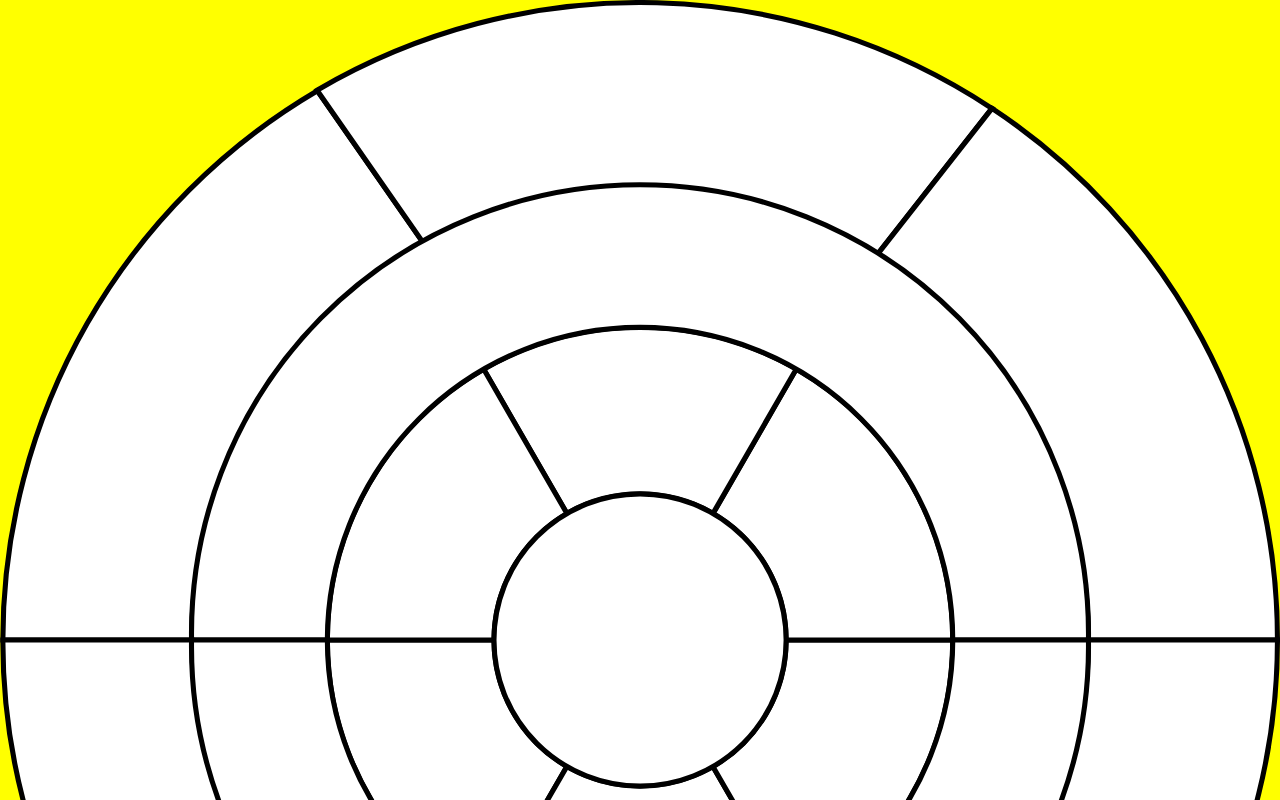
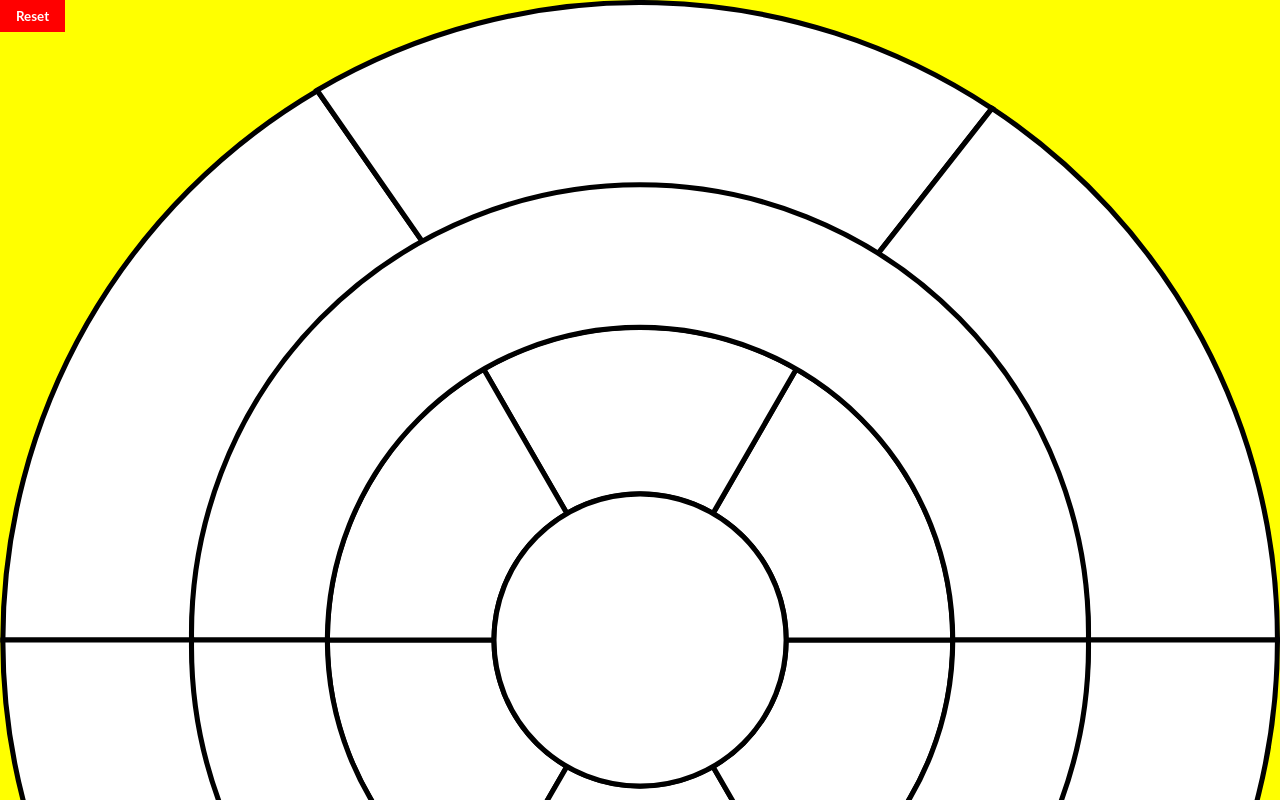
Before and after one commit to pgm-jandeschacht/prototype_roos, a React (Create React App) app: page / in a window 1280 px wide. Built offline with nearby package versions, Linux system fonts and the light colour scheme.

Commit message:
Reset button and unclickable when moving

```diff
--- a/src/components/rose/Rose.tsx
+++ b/src/components/rose/Rose.tsx
@@ -12,6 +12,14 @@ const StyledDiv = styled.div`
     /* background: red; */
     /* -ms-overflow-style: none;
     scrollbar-width: none; */
+`
+
+const StyledButton = styled.button`
+    position: absolute;
+    background: red;
+    padding: 0.5rem 1rem;
+    color: white;
+    font-weight: bold;
 `
 
 interface StyledSvgProps {
@@ -66,13 +74,15 @@ const Rose: React.FC = () => {
     const [cats, setCats] = useState(null);
     const [groupId, setGroupId] = useState('');
     const [width, setWidth] = useState(0)
+    const [pointerOrigin, setPointerOrigin] = useState({x: 0, y: 0});
+    const [viewBox, setViewBox] = useState({x: 0, y: 0, width: 125.83, height: 125.84});
 
     const handleClicking = (e: React.MouseEvent<SVGElement>) => {
         const data: any = e.target;
         setCategoryId(data.id);
         setDataId(data.id);
 
-        if(data.nodeName !== 'svg') {
+        if(data.nodeName !== 'svg' && pointerOrigin.x === e.clientX) {
             setGroupId(data.parentNode);
             setPopup(true);
         }
@@ -87,8 +97,6 @@ const Rose: React.FC = () => {
     const rose = useRef(null);
 
     const [isPointerDown, setIsPointerDown] = useState(false)
-    const [pointerOrigin, setPointerOrigin] = useState({x: 0, y: 0});
-    const [viewBox, setViewBox] = useState({x: 0, y: 0, width: 125.83, height: 125.84});
     const [newViewBox, setNewViewBox] = useState({x: 0, y: 0});
     const [ratio, setRatio] = useState(0)
     const [viewBoxString, setViewBoxString] = useState('0 0 125.83 125.84')
@@ -122,12 +130,10 @@ const Rose: React.FC = () => {
     const onDown = (e: React.MouseEvent) => {
         setIsPointerDown(true);
         setPointerOrigin({x: e.clientX, y: e.clientY});
-        console.log(viewBox.width)
     }
 
     const onMove = (e: React.MouseEvent) => {
         if(isPointerDown) {
-            console.log(ratio)
             setNewViewBox({x: viewBox.x - ((e.clientX - pointerOrigin.x) * ratio), y: viewBox.y - ((e.clientY - pointerOrigin.y) * ratio)})
 
             setViewBoxString(`${newViewBox.x} ${newViewBox.y} ${viewBox.width} ${viewBox.height}`)
@@ -143,6 +149,16 @@ const Rose: React.FC = () => {
     const handleScroll = (e: React.WheelEvent<HTMLDivElement>) => {
         const ZOOM_SPEED = -0.005;
         setScale(Math.min(Math.max(.25, scale + (e.deltaY * ZOOM_SPEED)), 2.25))
+        // svg.setAttribute('viewBox', '-62.5 -62.5 125.83 125.84')
+    }
+
+    const handleReset = () => {
+        setScale(1)
+        setViewBox({x: 0, y: 0, width: 125.83, height: 125.84})
+        setPointerOrigin({x: 0, y: 0})
+        setNewViewBox({x: 0, y: 0})
+        setViewBoxString('0 0 125.83 125.84')
+        svg.setAttribute('viewBox', '0 0 125.83 125.84')
     }
 
     return (
@@ -204,6 +220,8 @@ const Rose: React.FC = () => {
                 </g>
             </StyledSvg>
 
+            <StyledButton onClick={handleReset}>Reset</StyledButton>
+
             <Popup category={categoryId} open={popup} onClose={handleClosing} categories={cats} active={groupId}/>
         </StyledDiv>
     )
```
